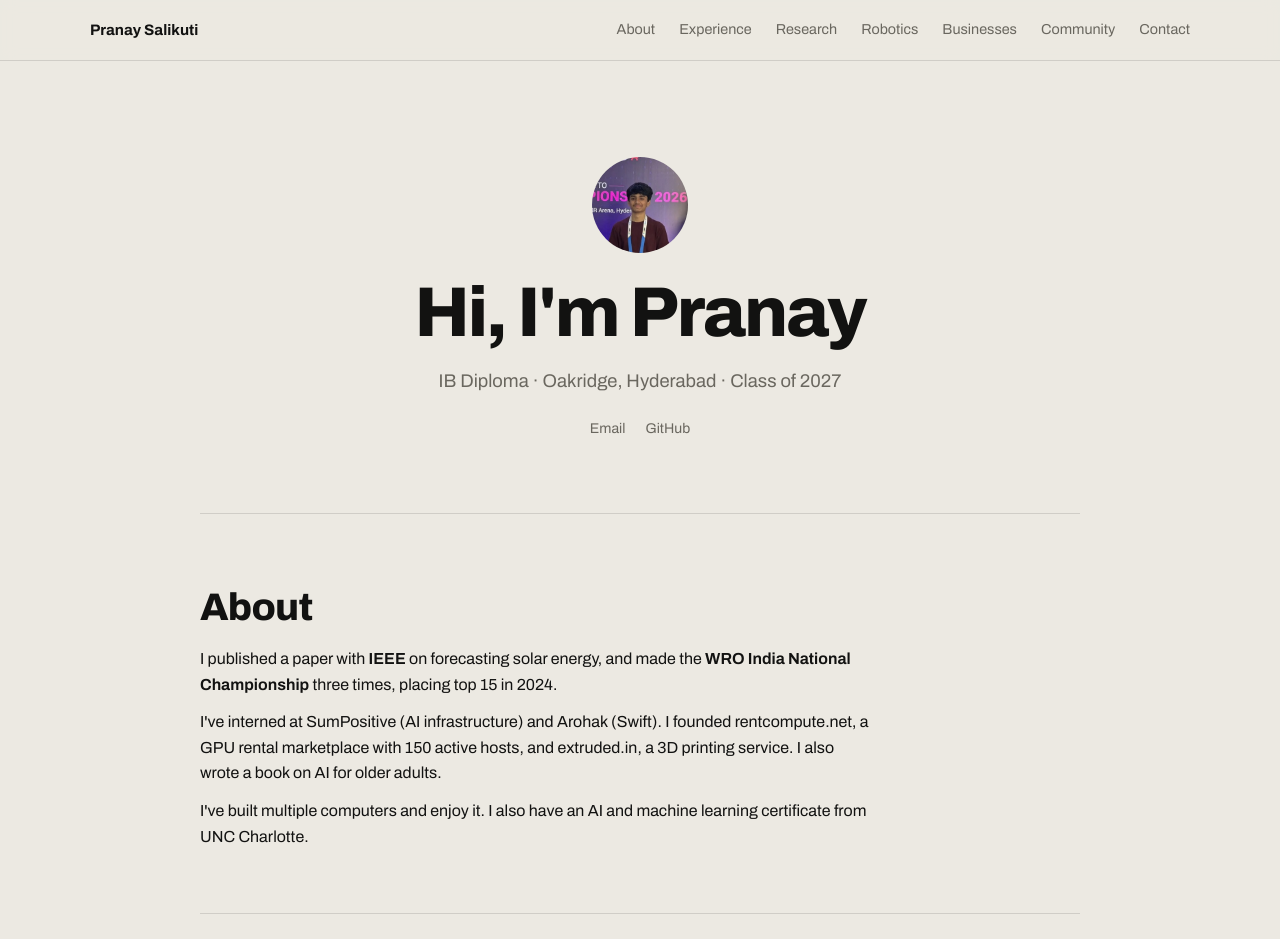
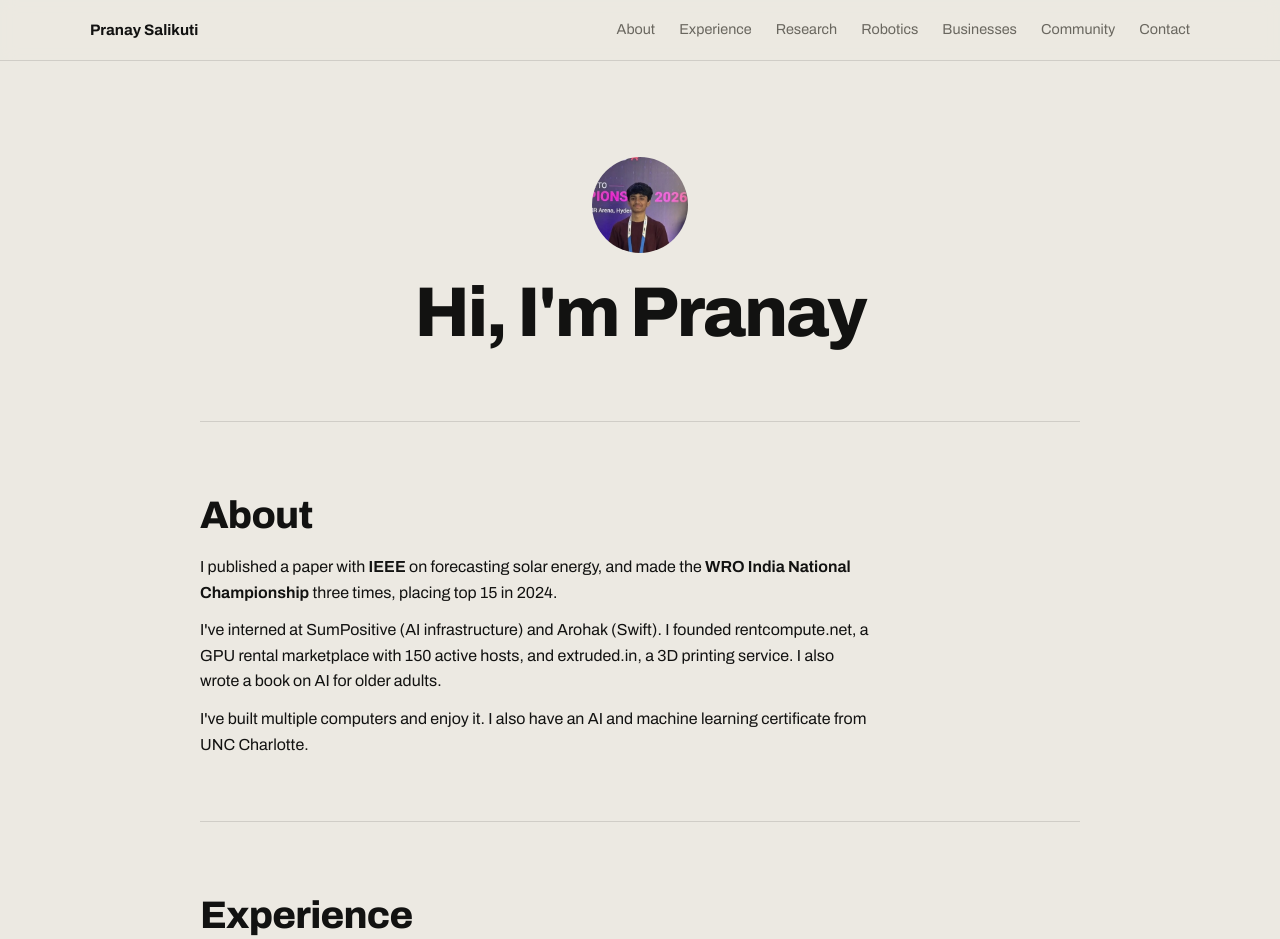
Before and after one commit to prsalikut/pranaysalikuti.com, a plain HTML site: page index.html in a window 1280 px wide. Shown: the top 939 px of the page. Drawn offline with Linux system fonts and the light colour scheme.

Commit message:
Trim hero

```diff
--- a/index.html
+++ b/index.html
@@ -137,11 +137,6 @@ footer { padding: 28px 0 40px; color: var(--mut); font-size: .85rem; text-align:
   <section class="hero wrap">
     <img class="face" src="assets/portrait.jpg" alt="Pranay Salikuti" width="280" height="280">
     <h1>Hi, I'm Pranay</h1>
-    <p>IB Diploma · Oakridge, Hyderabad · Class of 2027</p>
-    <div class="small">
-      <a href="mailto:prsalikuti@gmail.com">Email</a>
-      <a href="https://github.com/prsalikut" target="_blank" rel="noopener noreferrer">GitHub</a>
-    </div>
   </section>
 
   <section class="s wrap" id="about">
```
